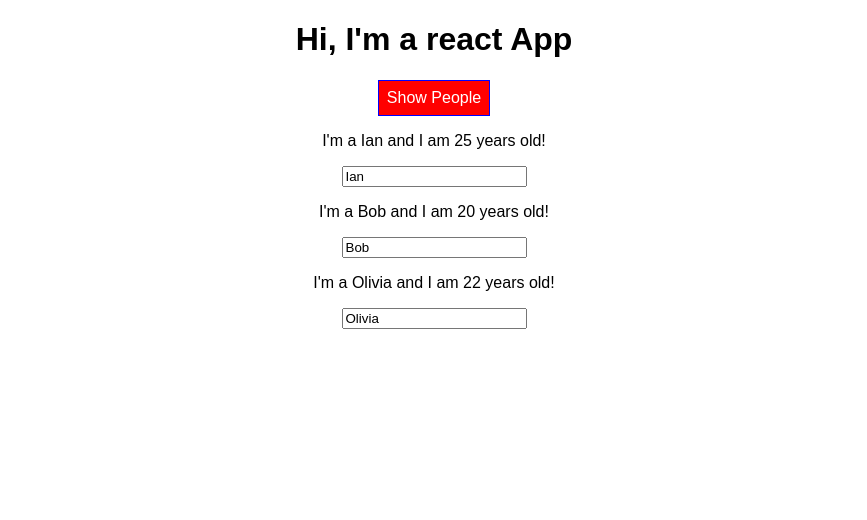
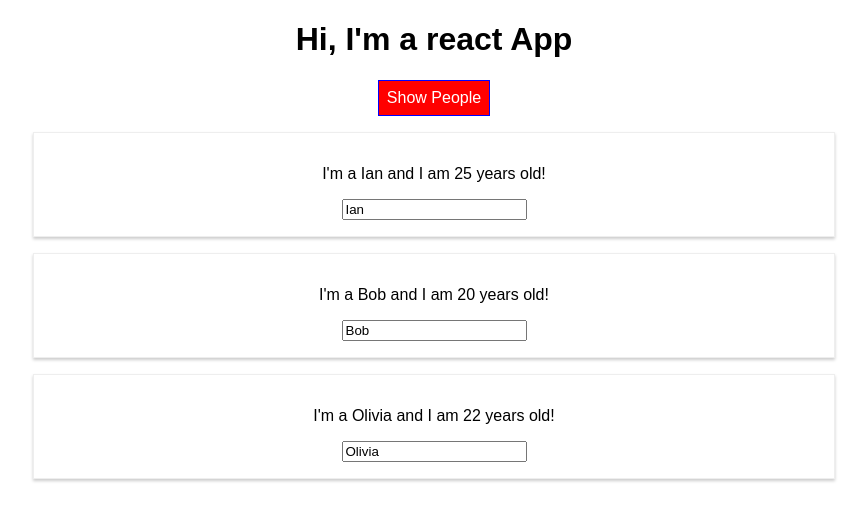
Before and after one commit to imatthews009/reactPractice, a React app: page / in a window 1280 px wide. Both pictures are taken after a click on the button "Show People". Shown: the top 520 px of the page, without its empty margins (206-1073 px from the left). Built offline with nearby package versions, Linux system fonts and the light colour scheme.

Commit message:
fixed classname on Person component

```diff
--- a/src/Person/Person.js
+++ b/src/Person/Person.js
@@ -1,11 +1,11 @@
 import React from 'react'
-import './Person.css'
+import classes from './Person.css'
 // import Radium from 'radium'
 
 // props pull the attributes assigned in the App.js code
 const person = (props) => {
   return (
-    <div className="Person">
+    <div className={classes.Person}>
       <p onClick={props.click}>I'm a {props.name} and I am {props.age} years old!</p>
       <p>{props.children}</p>
       {/* children includes any elements between opening and closing tag of component */}
```
